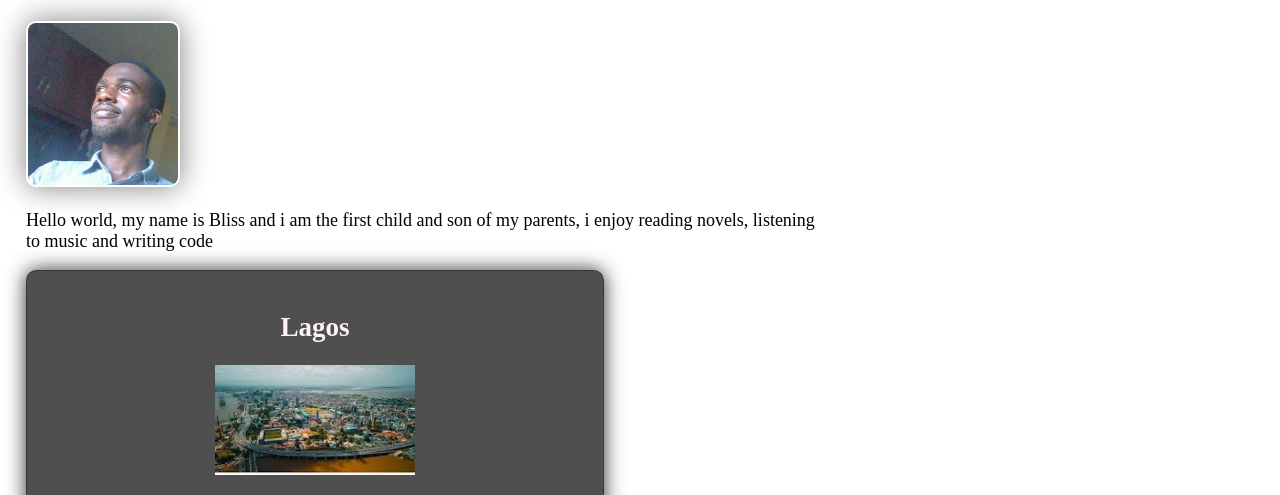
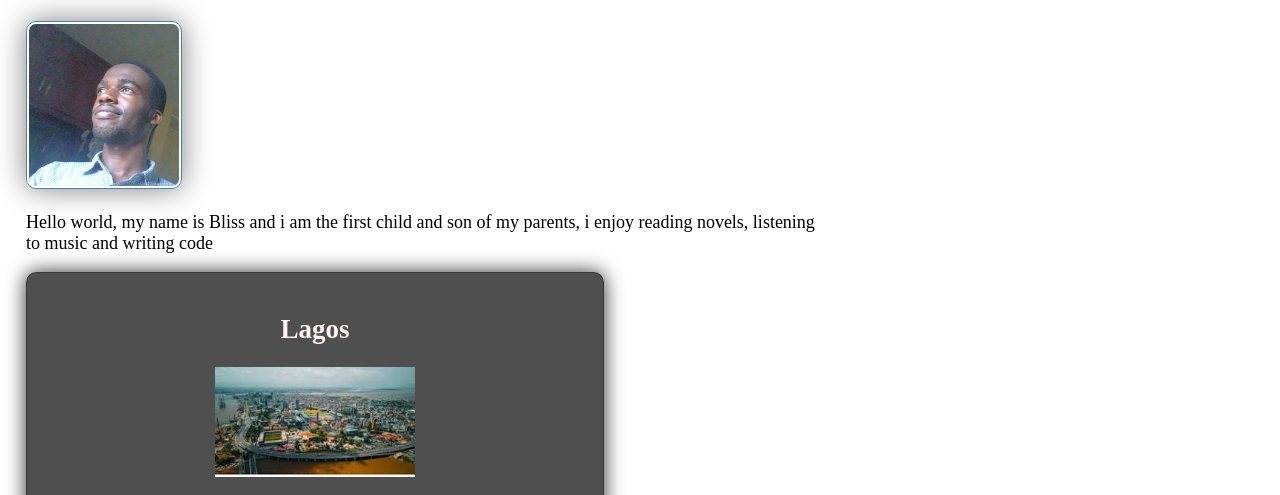
Before and after one commit to Chi-Bliss24/wdd130, a plain HTML site: page index.html in a window 1280 px wide. Shown: the part 271-766 px from the top of the page. Drawn offline with Linux system fonts and the light colour scheme.

Commit message:
updated line 24

```diff
--- a/style.css
+++ b/style.css
@@ -21,7 +21,7 @@ h1{
 main img{
     width: 150px;
     height: auto;
-    border: 1px soild steelblue;
+    border: 1px solid steelblue;
     padding: 2px;
     border-radius: 10px;
     box-shadow: 0 0 30px gray;
```
